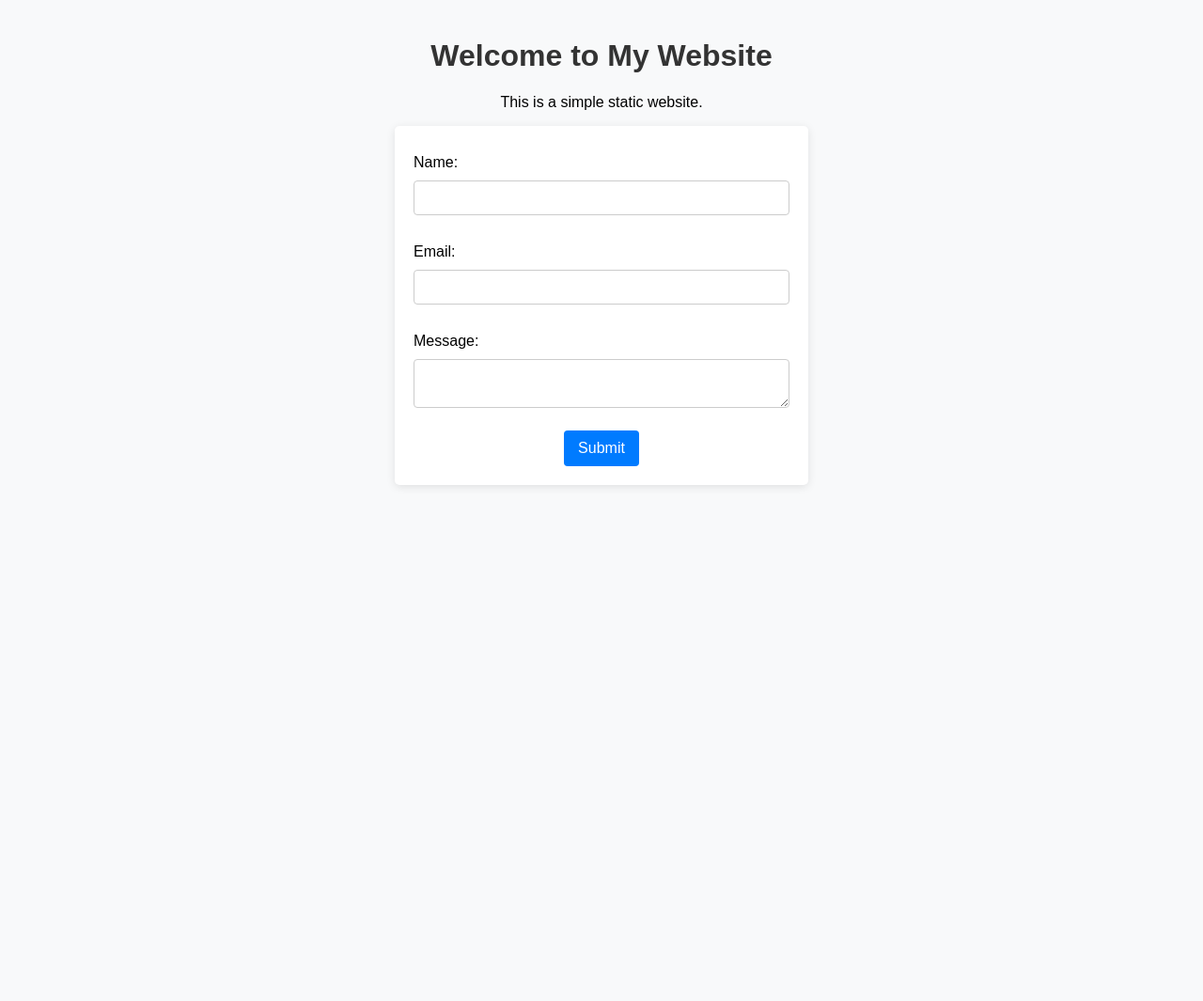
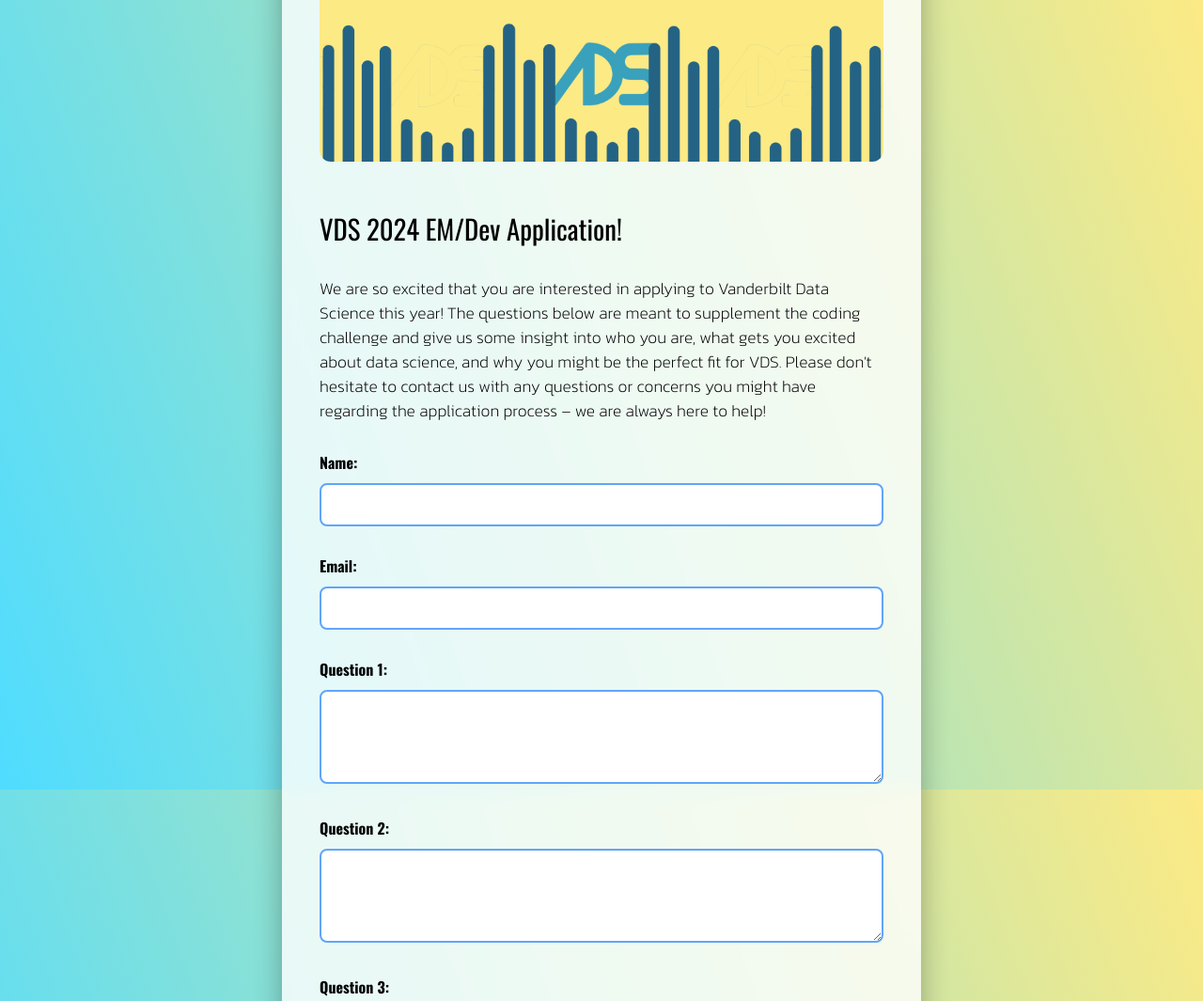
Before and after one commit to VandyDataScienceClub/VandyDataScienceClub.github.io, a plain HTML site: page index.html in a window 1280 px wide. Shown: the top 1065 px of the page at 94% size. Before the commit the page ends 800 px from the top, so only its background shows below. Drawn offline with nearby package versions, Linux system fonts and the light colour scheme.

Commit message:
updated website

```diff
--- a/index.html
+++ b/index.html
@@ -3,59 +3,134 @@
 <head>
     <meta charset="UTF-8">
     <meta name="viewport" content="width=device-width, initial-scale=1.0">
-    <title>Your Website</title>
+    <title>VDS 2024 Application</title>
+    <link href="https://fonts.googleapis.com/css2?family=Oswald:wght@200..700&display=swap" rel="stylesheet">
+    <link href="https://fonts.googleapis.com/css2?family=Kanit:ital,wght@0,100;0,200;0,300;0,400;0,500;0,600;0,700;0,800;0,900;1,100;1,200;1,300;1,400;1,500;1,600;1,700;1,800;1,900&family=Oswald:wght@200..700&display=swap" rel="stylesheet">
     <style>
         body {
-            font-family: Arial, sans-serif;
-            background-color: #f8f9fa;
+            font-family: "Oswald", sans-serif;
+            background: linear-gradient(70deg, #4fdcff, #fcea85); /* Vibrant gradient background */
             margin: 0;
             padding: 20px;
-            text-align: center;
+            display: flex;
+            flex-direction: column;
+            align-items: center;
+            justify-content: center;
+            height: 100vh; /* Full height for centering */
+            color: white; /* White text for contrast */
         }
         h1 {
-            color: #333;
+            font-family: "Oswald", sans-serif;
+            margin-bottom: 10px;
+            text-shadow: 1px 1px 5px rgba(0, 0, 0, 0.6); /* Bold shadow for depth */
+            font-size: 2.5em; /* Larger font size */
         }
-        form {
-            background: #fff;
-            border-radius: 5px;
-            padding: 20px;
-            box-shadow: 0 2px 10px rgba(0, 0, 0, 0.1);
-            max-width: 400px;
-            margin: auto;
+        p {
+            margin-bottom: 30px;
+            font-size: 1.2em;
+        }
+        .cover-image {
+            width: 100%; /* Full width */
+            height: 400px; /* Adjust height as needed */
+            background-image: url('Untitled design (15).png'); /* Replace with your image URL */
+            background-size: cover; /* Cover the entire div */
+            background-position: center; /* Center the image */
+            border-radius: 12px; /* Rounded corners */
+            margin-bottom: 20px; /* Space below the cover image */
+        }
+        .form-container {
+            background: rgba(255, 255, 255, 0.8); /* Semi-transparent white background */
+            border-radius: 12px; /* Rounded corners */
+            padding: 40px;
+            box-shadow: 0 10px 30px rgba(0, 0, 0, 0.3);
+            max-width: 600px; /* Max width for the form */
+            width: 90%; /* Responsive width */
+            backdrop-filter: blur(10px); /* Blur effect for modern look */
+            animation: slideIn 0.5s ease; /* Slide-in animation */
+        }
+        @keyframes slideIn {
+            from {
+                opacity: 0;
+                transform: translateY(-20px);
+            }
+            to {
+                opacity: 1;
+                transform: translateY(0);
+            }
+        }
+        .form-title {
+            font-family: "Oswald", sans-serif;
+            font-size: 1.8em; /* Title size */
+            color: #000000; /* Title color */
+            margin-bottom: 30px; /* Space below title */
+            margin-top: 50px;
+        }
+        .form-description {
+            font-family: "Kanit", sans-serif;
+            font-weight: 200;
+            font-style: normal;
+            font-size: 1.1em; /* Description size */
+            color: #000000; /* Description color */
+            margin-bottom: 30px; /* Space below description */
+
         }
         label {
             display: block;
-            margin: 10px 0 5px;
+            margin: 15px 0 5px;
             text-align: left;
+            font-weight: bold;
+            color: #000000; /* Consistent blue */
         }
         input[type="text"],
         input[type="email"],
         textarea {
-            width: 100%;
-            padding: 10px;
-            margin: 5px 0 20px;
-            border: 1px solid #ccc;
-            border-radius: 4px;
+            width: 100%; /* Full width for inputs */
+            padding: 12px;
+            margin: 5px 0 15px; /* More spacing for inputs */
+            border: 2px solid #60a5fa; /* Light blue border */
+            border-radius: 8px; /* Rounded edges */
             box-sizing: border-box;
+            font-size: 16px;
+            transition: border-color 0.3s, box-shadow 0.3s; /* Smooth transitions */
+        }
+        input[type="text"]:focus,
+        input[type="email"]:focus,
+        textarea:focus {
+            border-color: #3b82f6; /* Darker blue on focus */
+            outline: none; /* Remove default outline */
+            box-shadow: 0 0 5px rgba(59, 130, 246, 0.5); /* Glowing effect on focus */
         }
         input[type="submit"] {
-            background-color: #007bff;
-            color: white;
-            padding: 10px 15px;
+            background-color: #bad8fc; /* Bright blue */
+            color: rgb(0, 0, 0);
+            padding: 15px 20px; /* More padding for the button */
             border: none;
-            border-radius: 4px;
+            border-radius: 8px;
             cursor: pointer;
-            font-size: 16px;
+            font-size: 18px;
+            transition: background-color 0.3s, transform 0.2s; /* Transition for effects */
         }
         input[type="submit"]:hover {
-            background-color: #0056b3;
+            background-color: #fdffcf; /* Darker blue on hover */
+            transform: scale(1.05); /* Slightly larger on hover */
+        }
+        textarea {
+            resize: vertical; /* Allow vertical resizing */
+            min-height: 100px; /* Minimum height for the textarea */
         }
     </style>
 </head>
 <body>
-    <h1>Welcome to My Website</h1>
-    <p>This is a simple static website.</p>
+    <h1>Welcome to My Awesome Website</h1>
+    <p>Experience the modern design with our interactive contact form.</p>
 
+    <div class="form-container">
+        <div class="cover-image"></div> <!-- Cover image div -->
+        <div class="form-title">VDS 2024 EM/Dev Application!</div>
+        <div class="form-description">We are so excited that you are interested in applying to Vanderbilt Data Science this year!
+            The questions below are meant to supplement the coding challenge and give us some insight into who you are, what gets you excited about data science,
+            and why you might be the perfect fit for VDS. Please don't hesitate to contact us with any questions or concerns you might have regarding the
+            application process – we are always here to help! </div>
         <form action="https://fabform.io/f/YOUR_FORM_ENDPOINT" method="post">
             <label for="name">Name:</label>
             <input type="text" id="name" name="name" required>
@@ -63,10 +138,17 @@
             <label for="email">Email:</label>
             <input type="email" id="email" name="email" required>
 
-        <label for="message">Message:</label>
-        <textarea id="message" name="message" required></textarea>
+            <label for="question1">Question 1:</label>
+            <textarea id="question1" name="question1" required></textarea>
+
+            <label for="question2">Question 2:</label>
+            <textarea id="question2" name="question2" required></textarea>
+
+            <label for="question3">Question 3:</label>
+            <textarea id="question3" name="question3" required></textarea>
 
             <input type="submit" value="Submit">
         </form>
+    </div>
 </body>
 </html>
```
Also changed, not shown: Untitled design (15).png (added). Lines whose indentation alone changed are shown as unchanged.
